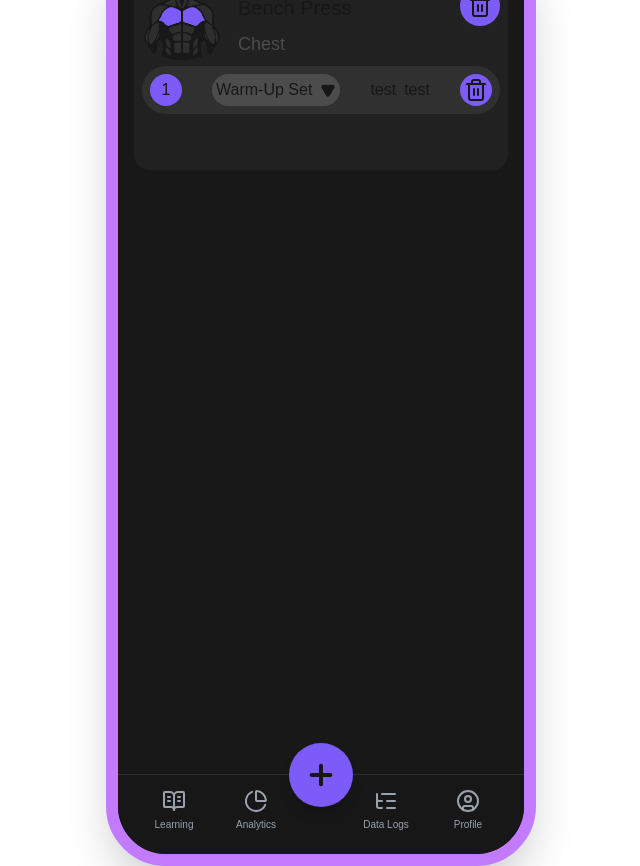
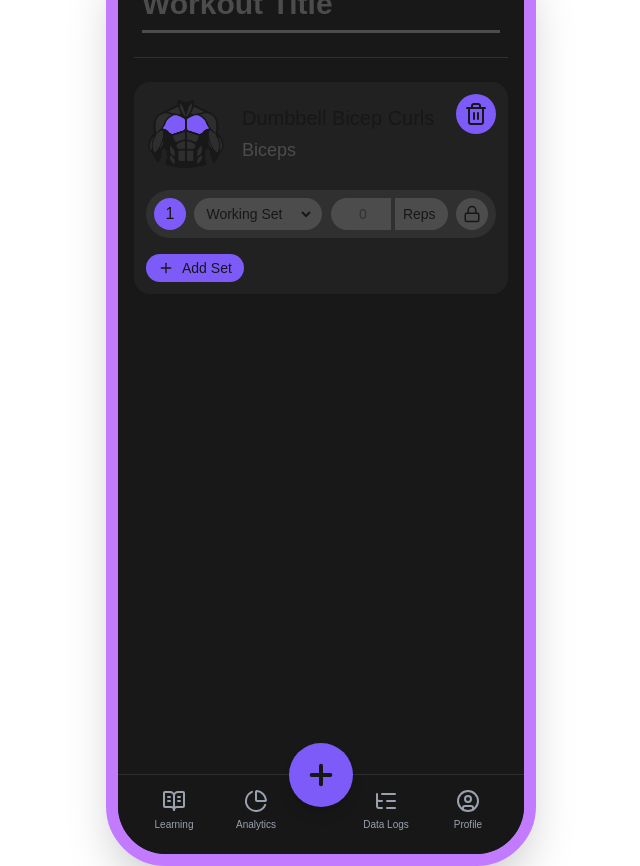
Before and after one commit to MasterAzaroth/Elysia-Prototype, a Next.js app: page /trackingTraining in a window 1280 px wide. Shown: the whole page, without its empty margins (319-959 px from the left). Built offline with nearby package versions, Linux system fonts and the light colour scheme.

Commit message:
training tracking

```diff
--- a/app/globals.css
+++ b/app/globals.css
@@ -17,6 +17,12 @@
   --color-brand-purple1: #7D5BF8;
   --color-brand-purple2: #5B3FCF;
   --color-brand-purple3: #3E2A99;
+}
+
+.no-spinner::-webkit-outer-spin-button,
+.no-spinner::-webkit-inner-spin-button {
+  -webkit-appearance: none;
+  margin: 0;
 }
 
 @media (prefers-color-scheme: dark) {
--- a/app/overviewNutrition/page.js
+++ b/app/overviewNutrition/page.js
@@ -35,7 +35,7 @@ export default function OverviewNutrition() {
 
 
   const today = new Date();
-  const dayOfWeek = today.getDay(); // 0 (Sun) - 6 (Sat)
+  const dayOfWeek = today.getDay();
   const offsetToMonday = dayOfWeek === 0 ? -6 : 1 - dayOfWeek;
 
   const initialMonday = new Date(today);
--- a/app/trackingTraining/page.js
+++ b/app/trackingTraining/page.js
@@ -1,14 +1,44 @@
+"use client";
+
+import { useState } from "react";
 import TrackingTrainingCard from "@/components/trackingTraining/tTC.js";
 
-export default function trackingTraining() {
+export default function TrackingTrainingPage() {
+  const [workoutTitle, setWorkoutTitle] = useState("");
 
-    return(
+  return (
+    <div className="w-full min-h-screen py-2 flex flex-col gap-6 items-center">
 
-        <TrackingTrainingCard
-            title="Bench Press"
-            muscle="Chest"
+    <div className="w-full flex flex-col gap-1 px-2">
+
+        <input
+          type="text"
+          value={workoutTitle}
+          onChange={(e) => setWorkoutTitle(e.target.value)}
+          placeholder="Workout Title"
+          className="
+            w-full
+            bg-transparent
+            text-3xl
+            font-semibold
+            text-white
+            pb-2
+            border-b-[3px]
+            border-brand-grey4
+            focus:outline-none
+            focus:border-brand-purple1
+            placeholder:text-brand-grey4
+          "
         />
 
-    )
+    </div>
 
+    <div className="w-full border-b border-brand-grey3" />
+
+      <TrackingTrainingCard
+        title="Dumbbell Bicep Curls"
+        muscle="Biceps"
+      />
+    </div>
+  );
 }
--- a/components/trackingTraining/setCard.js
+++ b/components/trackingTraining/setCard.js
@@ -1,29 +1,71 @@
-import { Play, Trash2 } from "lucide-react";
+"use client";
 
-export default function setCard() {
+import { useState } from "react";
+import { Trash2, Lock } from "lucide-react";
 
-    return (
+export default function SetCard({ setCount = 1, onDelete, isDeletable = true }) {
+  const [value, setValue] = useState("Working Set");
+  const [reps, setReps] = useState("");
 
-        <div className="w-full h-auto p-2 flex bg-brand-grey3 rounded-full items-center justify-between">
-            <div className="w-8 h-8 rounded-full p-1 bg-brand-purple1 flex justify-center items-center">
-                <p>1</p>
-            </div>
-            <div className="bg-brand-grey4 p-1 flex items-center gap-2 rounded-full">
-                <p>Warm-Up Set</p>
-                <Play className="transform rotate-90 fill-current" size={16} />
-            </div>
+  function handleRepsChange(e) {
+    let val = e.target.value;
 
+    if (val === "") {
+      setReps("");
+      return;
+    }
 
-            <div className="flex">
-                <p>test</p>
-                <div className="w-2 h-full bg-brand-grey1" />
-                <p>test</p>
-            </div>
-            <div className="w-8 h-8 rounded-full p-1 bg-brand-purple1 flex justify-center items-center">
-                <Trash2 />
-            </div>
+    if (val.length > 3) val = val.slice(0, 3);
+    if (Number(val) < 0) val = "0";
+
+    setReps(val);
+  }
+
+  return (
+    <div className="w-full h-auto p-2 flex bg-brand-grey3 rounded-full items-center justify-between">
+
+      <div className="w-8 h-8 rounded-full p-1 bg-brand-purple1 flex justify-center items-center">
+        <p>{setCount}</p>
+      </div>
+
+      <div className="w-32 h-8 bg-brand-grey4 py-1 px-2 flex items-center gap-2 rounded-full">
+        <select
+          value={value}
+          onChange={(e) => setValue(e.target.value)}
+          className="w-full h-full bg-transparent text-sm focus:outline-none"
+        >
+          <option value="Warm-Up Set">Warm-Up Set</option>
+          <option value="Working Set">Working Set</option>
+        </select>
+      </div>
+
+      <div className="flex items-center bg-brand-grey4 rounded-full px-3 gap-2 text-sm">
+        <input
+          type="number"
+          min="0"
+          value={reps}
+          onChange={handleRepsChange}
+          className="no-spinner w-10 bg-transparent text-center focus:outline-none"
+          placeholder="0"
+        />
+
+        <div className="w-1 h-8 bg-brand-grey3" />
+
+        <p>Reps</p>
+      </div>
+
+      {isDeletable ? (
+        <button
+          onClick={() => onDelete?.(setCount)}
+          className="w-8 h-8 rounded-full p-1 bg-brand-purple1 flex justify-center items-center active:scale-90"
+        >
+          <Trash2 size={20} />
+        </button>
+      ) : (
+        <div className="w-8 h-8 rounded-full p-1 bg-brand-grey4 flex justify-center items-center">
+          <Lock size={18} />
         </div>
-
-    )
-
+      )}
+    </div>
+  );
 }
--- a/components/trackingTraining/tTC.js
+++ b/components/trackingTraining/tTC.js
@@ -1,24 +1,63 @@
+"use client";
+
+import { useState } from "react";
 import SetCard from "@/components/trackingTraining/setCard.js";
-import { Trash2 } from "lucide-react";
+import { Trash2, Plus } from "lucide-react";
 
-export default function tTC({title, muscle}) {
+export default function TrackingTrainingCard({ title, muscle }) {
+  const [sets, setSets] = useState([1]);
+
+  function handleAddSet() {
+    setSets((prev) => [...prev, prev.length + 1]);
+  }
+
+  function handleDeleteSet(setNumber) {
+
+    if (setNumber === 1) return;
+
+    const filtered = sets.filter((n) => n !== setNumber);
+
+    const renumbered = filtered.map((_, i) => i + 1);
+    setSets(renumbered);
+  }
 
   return (
+    <div className="w-full h-auto bg-brand-grey2 p-3 rounded-2xl flex flex-col gap-3">
 
-        <div className="w-full h-48 bg-brand-grey2 p-2 rounded-2xl flex flex-col">
-            <div className="flex">
-                <img src="\Muscles\Upper Body\Chest.png" alt="Biceps" className="w-20 h-20 mr-4" />
+      <div className="flex mb-1">
+        <img
+          src="/Muscles/Upper Body/Chest.png"
+          alt={muscle}
+          className="w-20 h-20 mr-4"
+        />
         <div className="w-full h-auto flex flex-col justify-center">
-                    <h1 className="text-xl mb-2">{title}</h1>
+          <h1 className="text-xl mb-1">{title}</h1>
           <h2 className="text-brand-grey4 text-lg">{muscle}</h2>
         </div>
         <div className="w-10 h-10 bg-brand-purple1 rounded-full p-2 flex items-center justify-center">
           <Trash2 />
         </div>
       </div>
-            <SetCard />
+
+      <div className="flex flex-col gap-2">
+        {sets.map((setNumber) => (
+          <SetCard
+            key={setNumber}
+            setCount={setNumber}
+            isDeletable={setNumber !== 1}
+            onDelete={handleDeleteSet}
+          />
+        ))}
       </div>
 
-    )
-
+      <button
+        type="button"
+        onClick={handleAddSet}
+        className="mt-1 self-start flex items-center gap-2 px-3 py-1 rounded-full bg-brand-purple1 text-sm active:scale-95"
+      >
+        <Plus size={16} />
+        <span>Add Set</span>
+      </button>
+    </div>
+  );
 }
--- a/models/foodLog.js
+++ b/models/foodLog.js
@@ -1,4 +1,3 @@
-// models/foodLog.js
 import mongoose from "mongoose";
 
 const FoodLogSchema = new mongoose.Schema(
```
Lines whose indentation alone changed are shown as unchanged.
